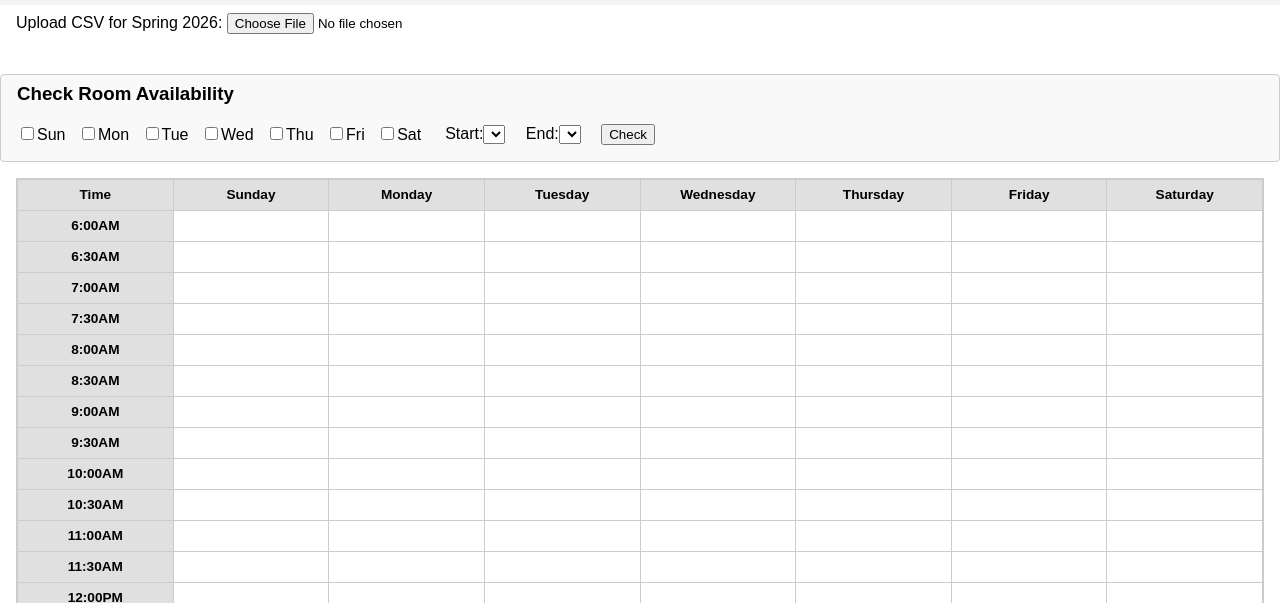
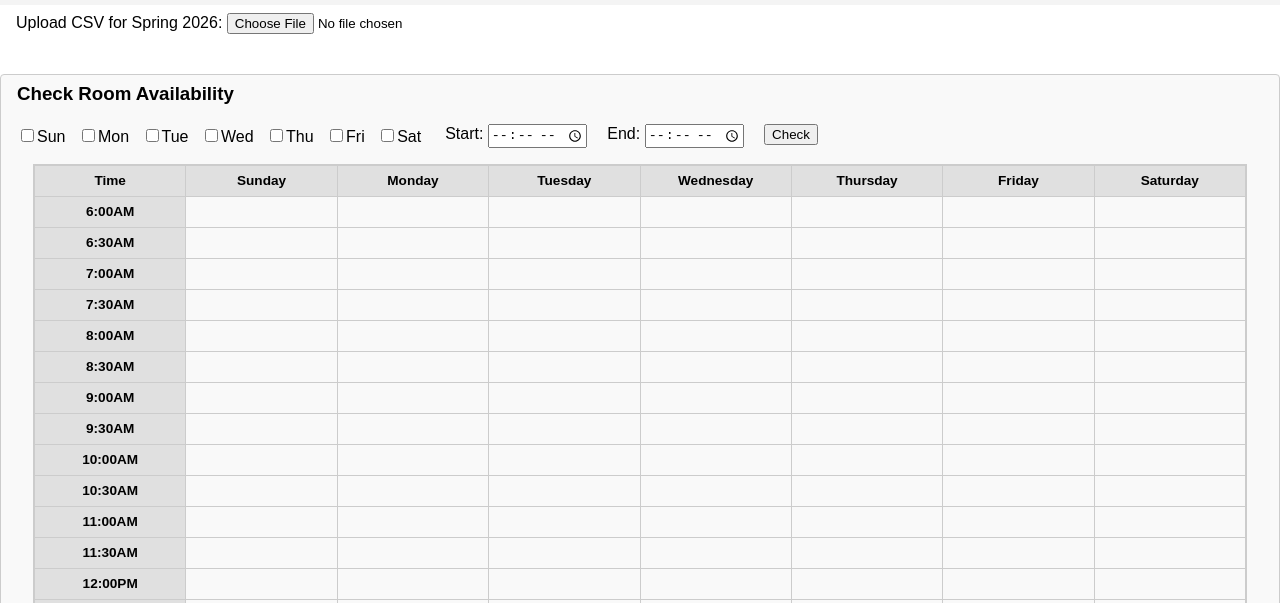
Before and after one commit to jsrosenbery/COS-App, a plain HTML site: page index.html in a window 1280 px wide. Shown: the part 197-800 px from the top of the page. Drawn offline with nearby package versions, Linux system fonts and the light colour scheme.

Commit message:
Update index.html

```diff
--- a/index.html
+++ b/index.html
@@ -26,13 +26,13 @@
         <label><input type="checkbox" value="Friday">Fri</label>
         <label><input type="checkbox" value="Saturday">Sat</label>
       </div>
-      <div class="times">
-        <label>Start:<select id="avail-start"></select></label>
-        <label>End:<select id="avail-end"></select></label>
-        <button id="avail-check-btn">Check</button>
-      </div>
-    </div>
-    <div id="avail-results" class="avail-results"></div>
+<div class="times">
+  <label>Start: <input type="time" id="avail-start" step="300"></label>
+  <label>End:   <input type="time" id="avail-end"   step="300"></label>
+  <button id="avail-check-btn">Check</button>
+</div>
+<div id="avail-results" class="avail-results"></div>
+
   </div>
   <div id="schedule-container"><table id="schedule-table"></table></div>
   <script src="https://cdnjs.cloudflare.com/ajax/libs/PapaParse/5.3.2/papaparse.min.js"></script>
```
